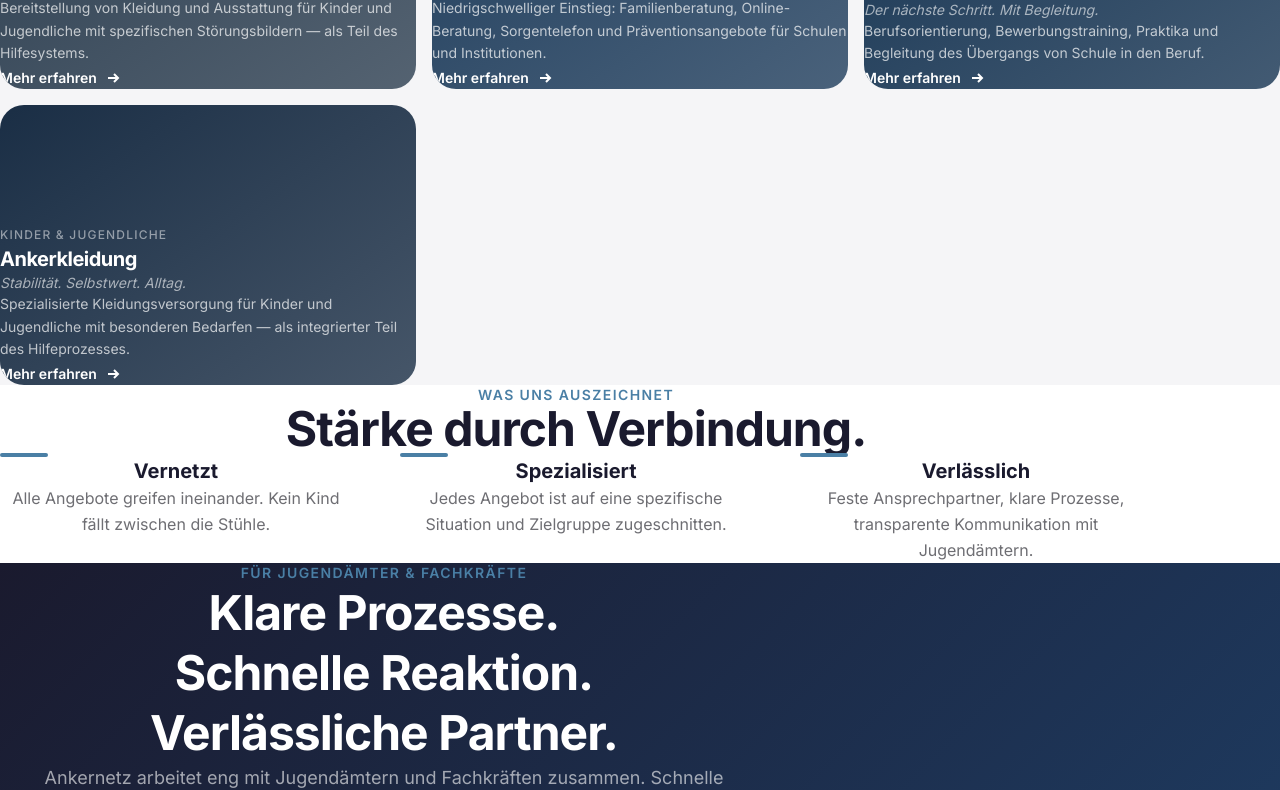
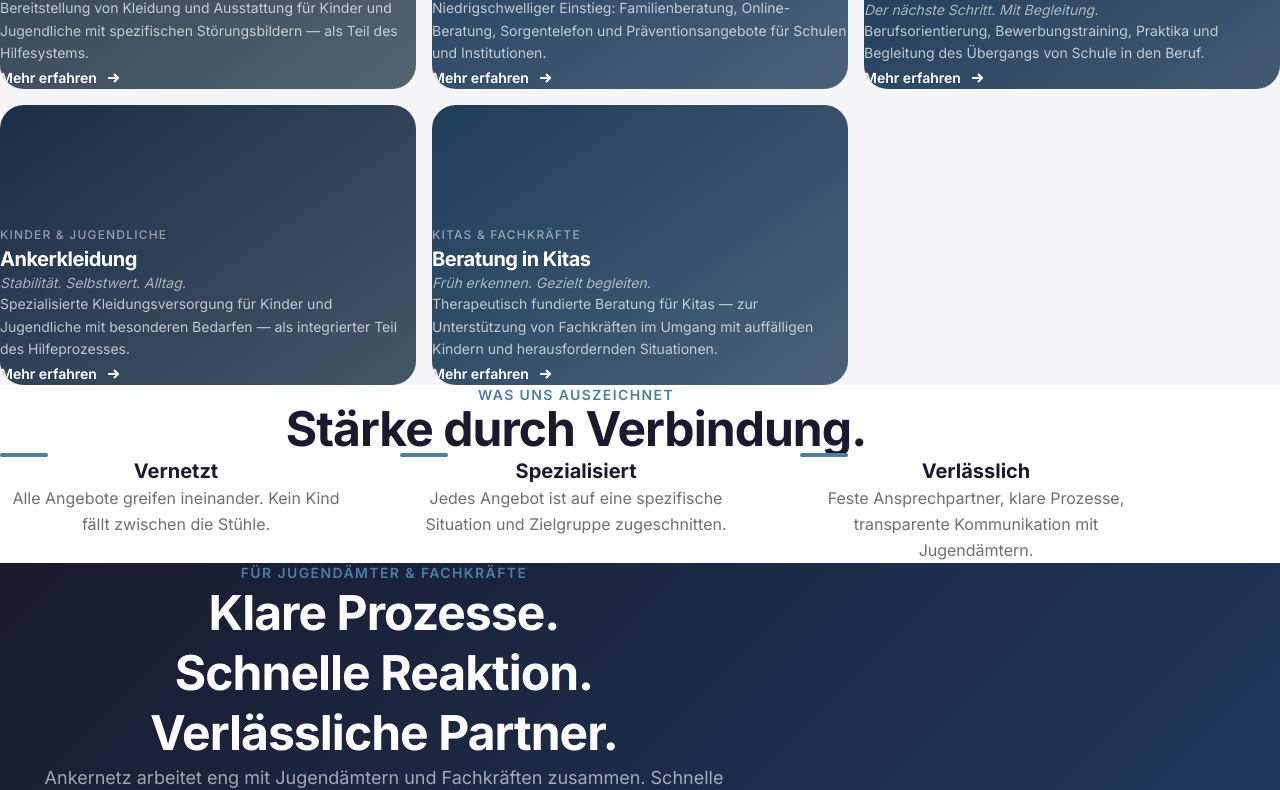
Before and after one commit to ankernetz/ankernetz, a Next.js app: page / in a window 1280 px wide. Shown: the part 1920-2710 px from the top of the page. Built offline with nearby package versions, Linux system fonts and the light colour scheme.

Commit message:
Neues Angebot: Therapeutische Beratung in Kitas

```diff
--- a/app/components/Navigation.tsx
+++ b/app/components/Navigation.tsx
@@ -14,6 +14,7 @@ const angebote = [
   { label: "Beratung & Prävention", href: "/beratung-praevention" },
   { label: "Übergang Arbeit", href: "/uebergang-arbeit" },
   { label: "Ankerkleidung", href: "/ankerkleidung" },
+  { label: "Beratung in Kitas", href: "/kita-beratung" },
 ];
 
 export default function Navigation() {
--- a/app/layout.tsx
+++ b/app/layout.tsx
@@ -49,6 +49,7 @@ export default function RootLayout({
                 <li><a href="/beratung-praevention" className="hover:text-white transition-colors">Beratung &amp; Prävention</a></li>
                 <li><a href="/uebergang-arbeit" className="hover:text-white transition-colors">Übergang Arbeit</a></li>
                 <li><a href="/ankerkleidung" className="hover:text-white transition-colors">Ankerkleidung</a></li>
+                <li><a href="/kita-beratung" className="hover:text-white transition-colors">Beratung in Kitas</a></li>
               </ul>
             </div>
             <div>
--- a/app/page.tsx
+++ b/app/page.tsx
@@ -89,6 +89,15 @@ const angebote = [
     beschreibung: "Spezialisierte Kleidungsversorgung für Kinder und Jugendliche mit besonderen Bedarfen — als integrierter Teil des Hilfeprozesses.",
     zielgruppe: "Kinder & Jugendliche",
     farbe: "#1a2e45",
+    gross: false,
+  },
+  {
+    slug: "kita-beratung",
+    titel: "Beratung in Kitas",
+    claim: "Früh erkennen. Gezielt begleiten.",
+    beschreibung: "Therapeutisch fundierte Beratung für Kitas — zur Unterstützung von Fachkräften im Umgang mit auffälligen Kindern und herausfordernden Situationen.",
+    zielgruppe: "Kitas & Fachkräfte",
+    farbe: "#1e3d5a",
     gross: false,
   },
 ];
```
